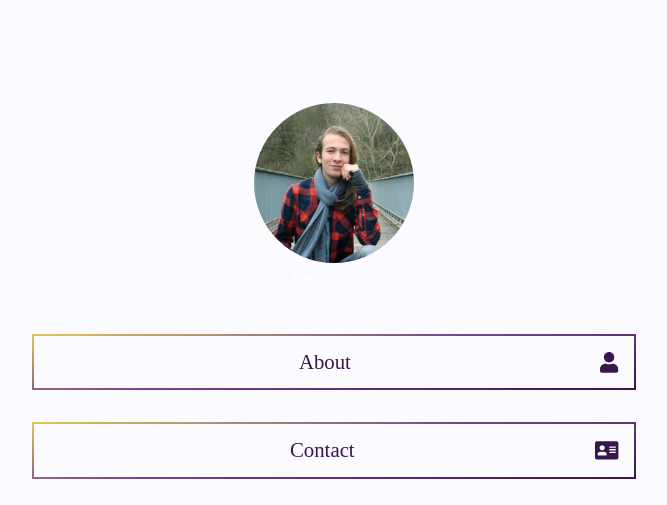
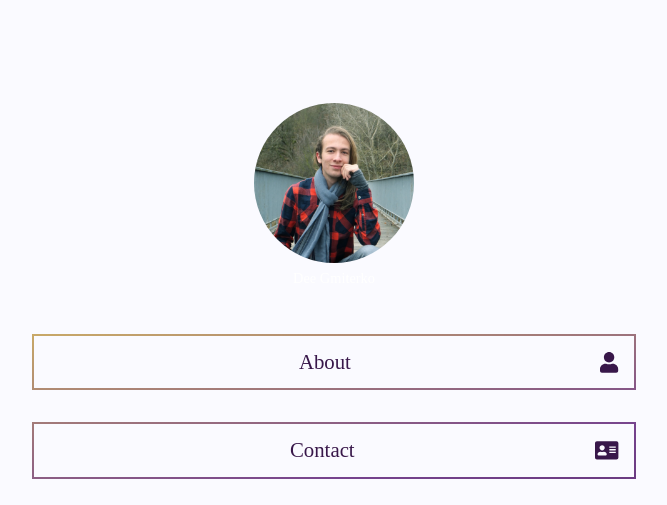
Before and after one commit to Linzee/deegmiterko, a Gatsby site: page /tree in a window 1280 px wide. Shown: the top 505 px of the page, without its empty margins (306-973 px from the left). Built offline with nearby package versions, Linux system fonts and the light colour scheme; Gatsby itself is replaced by a stand-in of ours.

Commit message:
Gradient borders (light), cleanup

```diff
--- a/package.json
+++ b/package.json
@@ -33,7 +33,6 @@
     "prop-types": "^15.7.2",
     "react": "^17.0.2",
     "react-animate-on-change": "^2.2.0",
-    "react-bootstrap": "^1.5.0",
     "react-dom": "^17.0.2",
     "react-helmet": "^6.1.0",
     "react-intl": "^5.13.2",
--- /dev/null
+++ b/src/components/Bordered/Container/bordered-container.js
@@ -0,0 +1,38 @@
+import React, { useState } from "react";
+import PropTypes from "prop-types";
+
+const BorderedContext = React.createContext();
+
+function BorderedContainer({ children }) {
+  const [contentRef, setContentRef] = useState(null);
+
+  let backgroundSizingCss = {
+    backgroundPosition: "0 0",
+    backgroundSize: "100% 100%",
+  };
+
+  if (contentRef) {
+    const bb = contentRef.getBoundingClientRect();
+    backgroundSizingCss = {
+      backgroundPosition: bb.left+'px '+bb.top+'px',
+      backgroundSize: bb.width+'px '+bb.height+'px',
+    }
+  }
+
+  return (
+    <div className="bordered-container" ref={setContentRef}>
+      <BorderedContext.Provider value={backgroundSizingCss}>
+        {children}
+      </BorderedContext.Provider>
+    </div>
+  );
+}
+
+BorderedContainer.propTypes = {
+  children: PropTypes.node.isRequired
+};
+
+export default BorderedContainer;
+export {
+  BorderedContext
+};
--- /dev/null
+++ b/src/components/Bordered/Container/index.js
@@ -0,0 +1,6 @@
+import Container, { BorderedContext } from "./bordered-container";
+
+export default Container;
+export {
+  BorderedContext
+};
--- /dev/null
+++ b/src/components/Bordered/bordered.js
@@ -0,0 +1,36 @@
+import React from "react";
+import PropTypes from "prop-types";
+
+import { BorderedContext } from "./Container";
+
+import "./bordered.scss";
+
+const Bordered = ({ children }) => {
+  return (
+    <BorderedContext.Consumer>
+      {backgroundSizingCss => (
+        <div className="bordered">
+          <div className="bordered-row">
+            <div className="border-horizontal" style={backgroundSizingCss} />
+          </div>
+          <div className="bordered-row">
+            <div className="border-vertical" style={backgroundSizingCss} />
+            <>
+              {children}
+            </>
+            <div className="border-vertical" style={backgroundSizingCss} />
+          </div>
+          <div className="bordered-row">
+            <div className="border-horizontal" style={backgroundSizingCss} />
+          </div>
+        </div>
+      )}
+    </BorderedContext.Consumer>
+  );
+}
+
+Bordered.propTypes = {
+  children: PropTypes.node.isRequired
+};
+
+export default Bordered;
--- /dev/null
+++ b/src/components/Bordered/bordered.scss
@@ -0,0 +1,24 @@
+.bordered {
+  display: flex;
+  flex-direction: column;
+
+  .bordered-row {
+    flex-grow: 0;
+    display: flex;
+    flex-direction: row;
+  }
+
+  .border-horizontal, .border-vertical {
+    background-image: linear-gradient(170deg, rgba(224,198,93,1) 0%, rgba(118,67,142,1) 47%, rgba(56,23,74,1) 100%);
+    background-attachment: fixed;
+  }
+
+  .border-horizontal {
+    height: 2px;
+    width: 100%;
+  }
+
+  .border-vertical {
+    width: 2px;
+  }
+}
--- /dev/null
+++ b/src/components/Bordered/index.js
@@ -0,0 +1,7 @@
+import Bordered from "./bordered";
+import Container from "./Container";
+
+export default Bordered;
+export {
+  Container
+};
--- a/src/components/Linktree/Item/linktree-item.js
+++ b/src/components/Linktree/Item/linktree-item.js
@@ -4,13 +4,17 @@ import { AnchorLink } from "gatsby-plugin-anchor-links";
 import { OutboundLink } from "gatsby-plugin-google-analytics";
 import { FontAwesomeIcon } from "@fortawesome/react-fontawesome";
 
+import Bordered from "../../Bordered";
+
 function LinktreeItem({ link, title, icon }) {
 
   const content = (
-    <div className="item">
-      <span>{title}</span>
-      <FontAwesomeIcon icon={icon} />
-    </div>
+    <Bordered>
+      <div className="item">
+        <span>{title}</span>
+        <FontAwesomeIcon icon={icon} />
+      </div>
+    </Bordered>
   );
 
   if (link.startsWith("http")) {
--- a/src/components/Linktree/linktree.js
+++ b/src/components/Linktree/linktree.js
@@ -1,26 +1,27 @@
-import React, { Component } from "react";
+import React from "react";
 import Img from "gatsby-image";
 
 import Item from "./Item";
+import { Container } from "../Bordered";
 
 import "./linktree.scss"
 
-export default class Linktree extends Component {
-  render() {
-    const { links, siteMetadata, profileImg } = this.props;
-
+const Linktree = ({ links, siteMetadata, profileImg }) => {
   return (
     <div className="linktree">
       <div className="profile">
         <Img fluid={profileImg} alt={siteMetadata.author} />
         <span>{siteMetadata.title}</span>
       </div>
+      <Container>
         <div className="container">
           {links.map((item, index) => (
             <Item key={index} link={item.link} title={item.title} icon={item.icon} />
           ))}
         </div>
+      </Container>
     </div>
   );
 }
-}
+
+export default Linktree;
--- a/src/components/Linktree/linktree.scss
+++ b/src/components/Linktree/linktree.scss
@@ -42,9 +42,9 @@
       padding: 1rem;
       flex-grow: 1;
 
-      border: 2px solid;
-      border-image-slice: 1;
-      border-image-source: linear-gradient(170deg, rgba(224,198,93,1) 0%, rgba(118,67,142,1) 47%, rgba(56,23,74,1) 100%);
+      // border: 2px solid;
+      // border-image-slice: 1;
+      // border-image-source: linear-gradient(170deg, rgba(224,198,93,1) 0%, rgba(118,67,142,1) 47%, rgba(56,23,74,1) 100%);
       color: rgb(56,23,74);
       font-size: 1.3rem;
 
@@ -66,8 +66,8 @@
     }
     .container {
       .item {
-        border: 2px solid white;
-        color: white;
+        // border: 2px solid white;
+        // color: white;
       }
     }
   }
--- a/src/components/SEO/seo.js
+++ b/src/components/SEO/seo.js
@@ -2,7 +2,7 @@ import React from "react";
 import PropTypes from "prop-types";
 import Helmet from "react-helmet";
 
-function SEO({ title, siteMetadata }) {
+const SEO = ({ title, siteMetadata }) => {
 
   const siteName = siteMetadata.title;
   const siteDescription = siteMetadata.description;
--- a/src/pages/index.js
+++ b/src/pages/index.js
@@ -1,6 +1,5 @@
-import React, { useState } from "react";
+import React from "react";
 import { graphql } from "gatsby";
-import { Row, Col } from 'react-bootstrap';
 
 import Layout from "../components/Layout";
 import SEO from "../components/SEO";
```
Also changed, not shown: src/components/Footer/footer.js (+10 -11 lines), src/components/Header/header.js (+9 -8 lines), src/pages/404.js (+6 -7 lines), 1 other file. Lines whose indentation alone changed are shown as unchanged.
